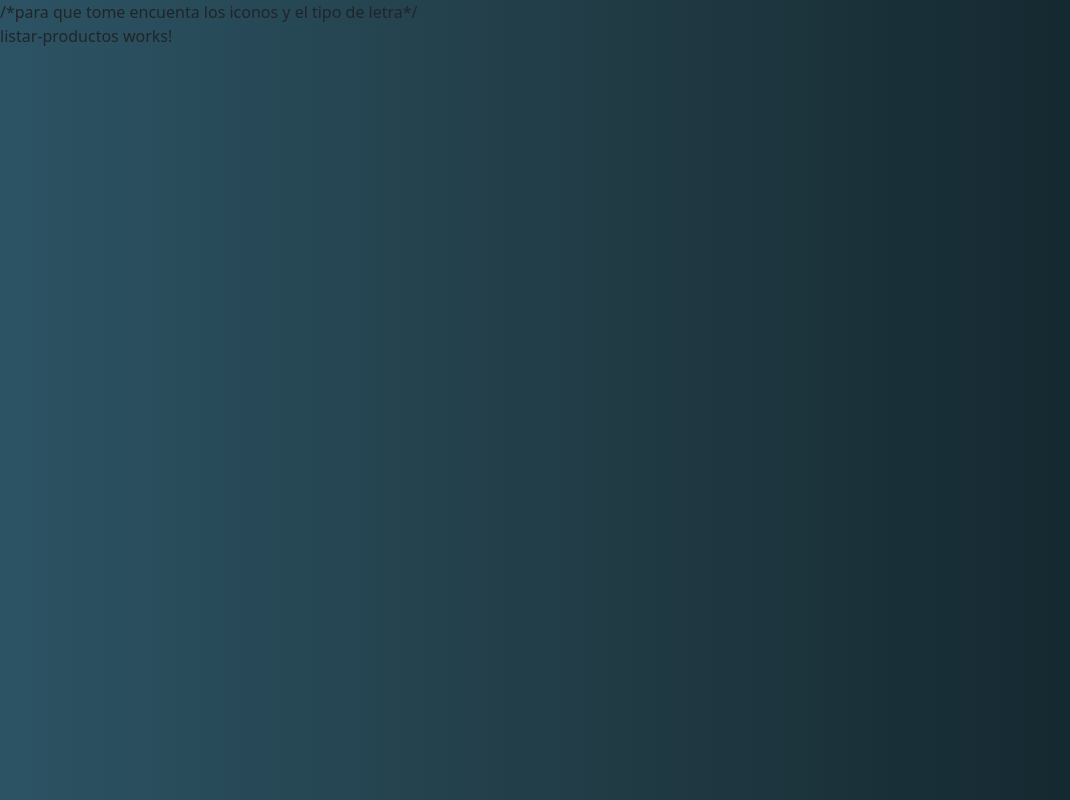
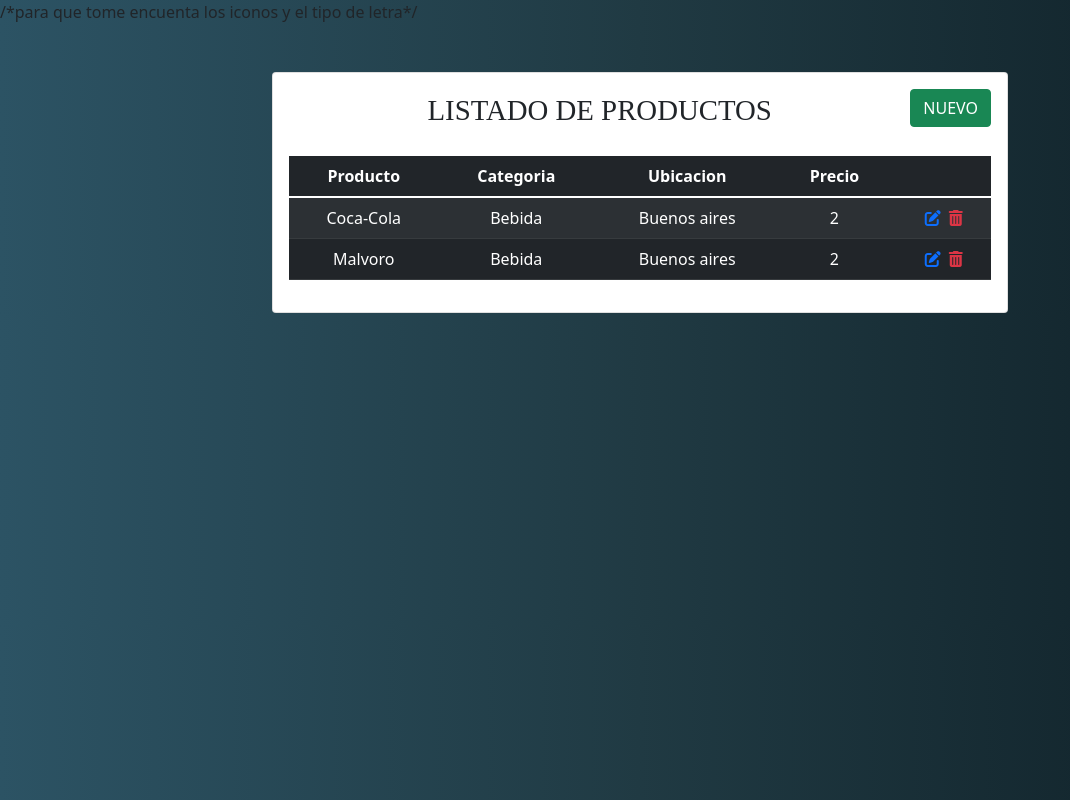
Before and after one commit to evedl/cliente, an Angular app: page / in a window 1280 px wide. Shown: the whole page, without its empty margins (0-1070 px from the left). Built offline with nearby package versions, Linux system fonts and the light colour scheme; a web font is replaced by a local one.

Commit message:
tabla para listar 1part

```diff
--- a/src/app/components/listar-productos/listar-productos.component.html
+++ b/src/app/components/listar-productos/listar-productos.component.html
@@ -1 +1,45 @@
-<p>listar-productos works!</p>
+<div class="container mt-5">
+    <div class="row">
+        <div class="col-lg-8 offset-lg-2">
+            <div class="card">
+                <div class="card-body text-center">
+                    <span class="titulo">LISTADO DE PRODUCTOS</span>
+                    <button class="btn btn-success float-end">NUEVO</button>
+                    <table class="table table-dark table-striped mt-4">
+                        <thead>
+                          <tr>
+                            <th scope="col">Producto</th>
+                            <th scope="col">Categoria</th>
+                            <th scope="col">Ubicacion</th>
+                            <th scope="col">Precio</th>
+                            <th scope="col"></th>
+                        </tr>
+                        </thead>
+                        <tbody>
+                          <tr>
+                            <td>Coca-Cola</td>
+                            <td>Bebida</td>
+                            <td>Buenos aires</td>
+                            <td>2</td>
+                            <td>
+                              <i class="fa-solid fa-pen-to-square text-primary"></i>
+                              <i class="fa-solid fa-trash-can text-danger"></i>
+                            </td>
+                          </tr>
+                          <tr>
+                            <td>Malvoro </td>
+                            <td>Bebida</td>
+                            <td>Buenos aires</td>
+                            <td>2</td>
+                            <td>
+                              <i class="fa-solid fa-pen-to-square text-primary"></i>
+                              <i class="fa-solid fa-trash-can text-danger"></i>
+                            </td>
+                          </tr>
+                        </tbody>
+                      </table>
+                </div>
+            </div>
+        </div>
+    </div>
+</div>
```
